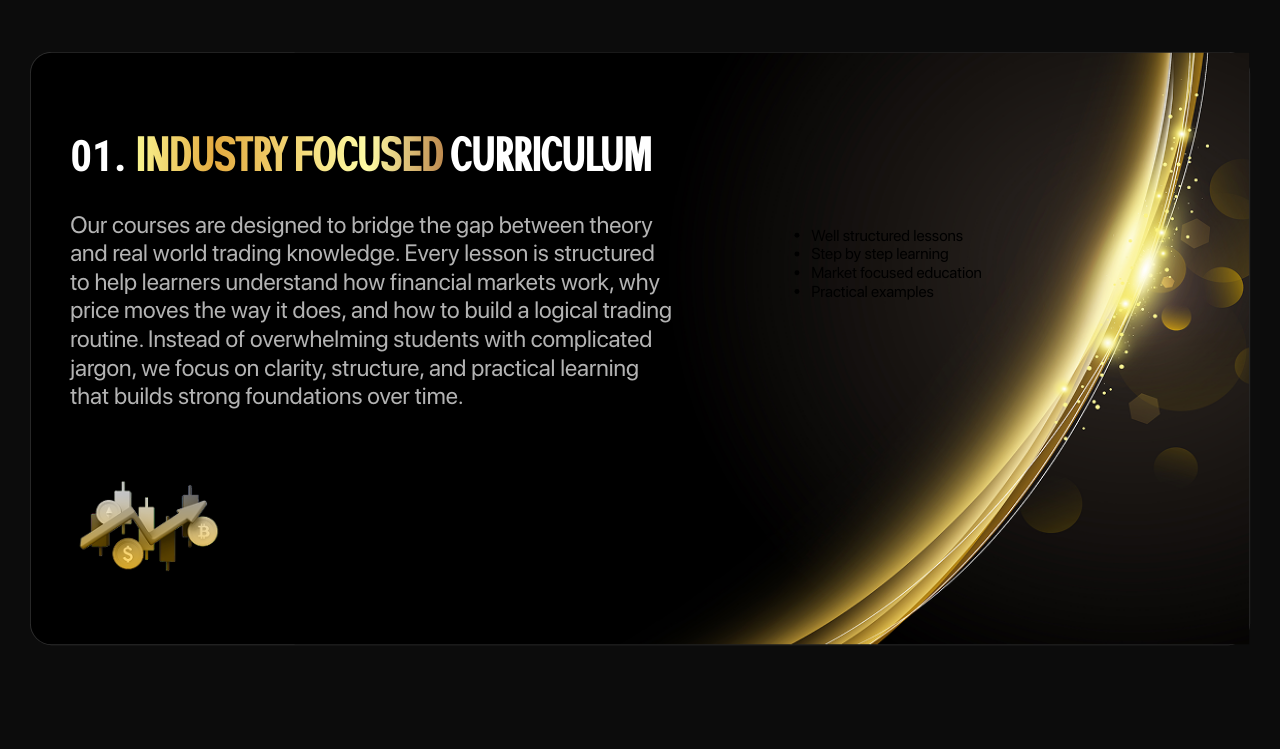
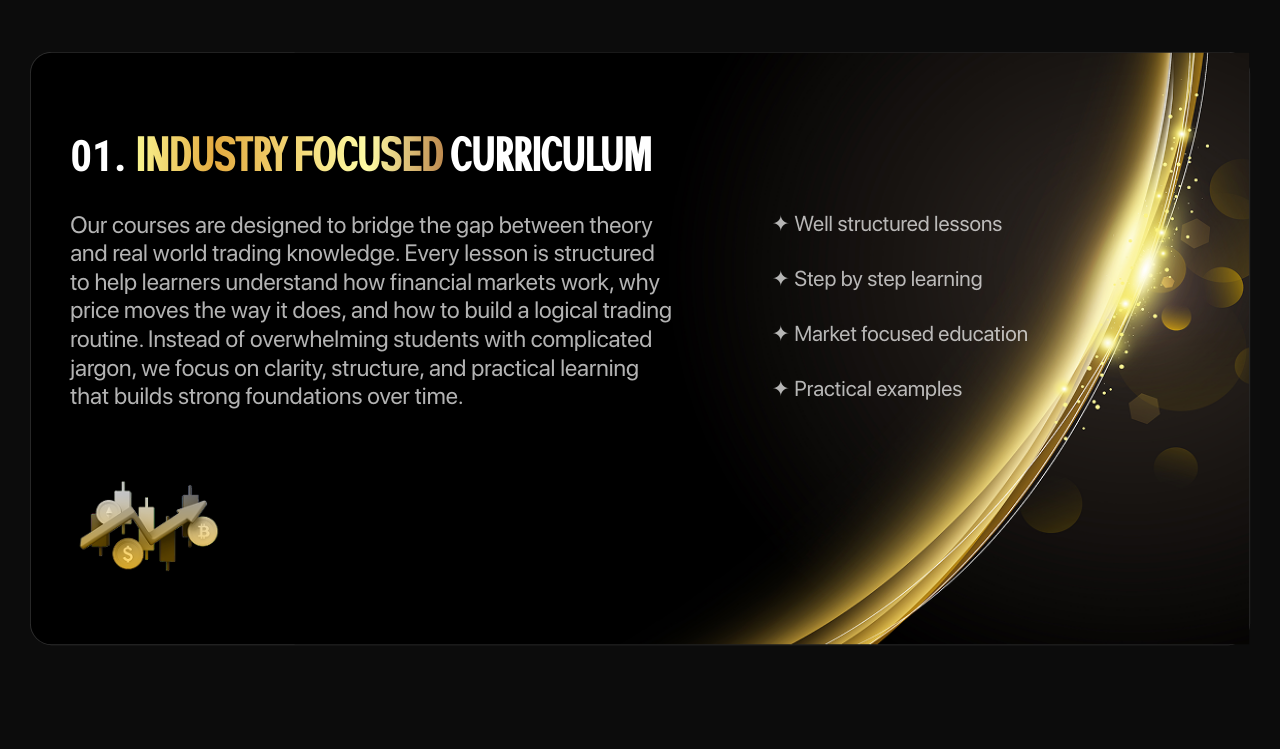
Before and after one commit to maheshBavishi/golden-bulls-webapp, a Next.js app: page /about-us in a window 1280 px wide. Shown: the part 1680-2429 px from the top of the page. Built offline with nearby package versions, Linux system fonts and the light colour scheme.

Commit message:
styles: enhance highlights display with star icon in WhyChoose component

```diff
--- a/src/modulers/aboutUs/whyChoose/index.js
+++ b/src/modulers/aboutUs/whyChoose/index.js
@@ -4,6 +4,7 @@ import { motion, useInView, useScroll, useTransform } from 'framer-motion';
 import styles from './whyChoose.module.scss';
 const RightVec = '/assets/images/right-layer.png'
 import { whyChooseData } from '@/constants';
+import StarIcon from '@/icons/starIcon';
 
 export default function WhyChoose() {
     const containerRef = useRef(null);
@@ -77,11 +78,13 @@ export default function WhyChoose() {
                                         </div>
                                     </div>
                                     <div className={styles.list}>
-                                        <ul>
-                                            {item.highlights.map((highlight, idx) => (
-                                                <li key={idx}>{highlight}</li>
-                                            ))}
-                                        </ul>
+                                        {item.highlights.map((highlight, idx) => (
+                                            <div className={styles.iconText} key={idx}>
+                                                <span >
+                                                    ✦  {highlight}
+                                                </span>
+                                            </div>
+                                        ))}
                                     </div>
                                 </div>
                                 <div className={styles.rightvec}>
```
